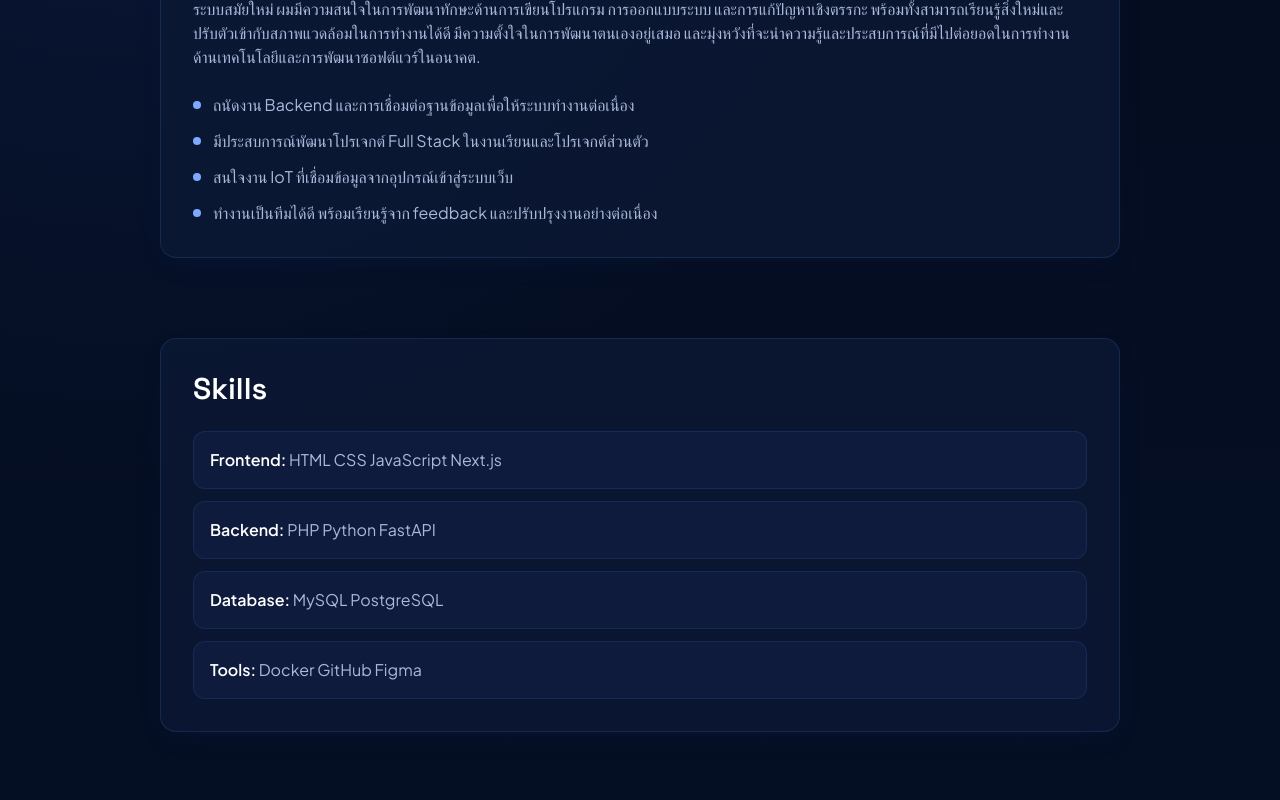
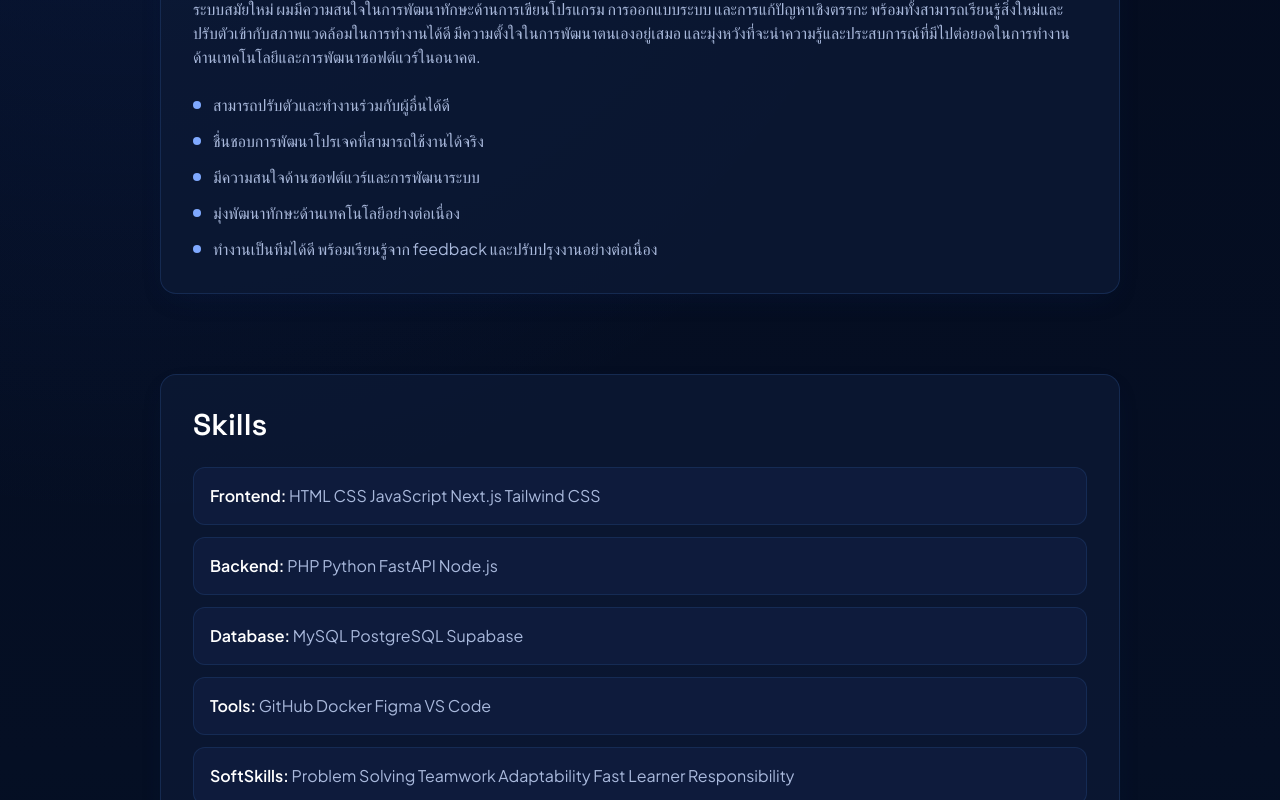
Before and after one commit to Numcha1/portfolio, a Next.js app: page / in a window 1280 px wide. Shown: the part 620-1420 px from the top of the page. Built offline with nearby package versions, Linux system fonts and the light colour scheme; no server answers; the database is empty.

Commit message:
update portfolio

```diff
--- a/src/data/site.ts
+++ b/src/data/site.ts
@@ -26,31 +26,36 @@ export const SOCIAL_LINKS: SocialLink[] = [
 ];
 
 export const ABOUT_POINTS = [
-  "ถนัดงาน Backend และการเชื่อมต่อฐานข้อมูลเพื่อให้ระบบทำงานต่อเนื่อง",
-  "มีประสบการณ์พัฒนาโปรเจกต์ Full Stack ในงานเรียนและโปรเจกต์ส่วนตัว",
-  "สนใจงาน IoT ที่เชื่อมข้อมูลจากอุปกรณ์เข้าสู่ระบบเว็บ",
+  "สามารถปรับตัวและทำงานร่วมกับผู้อื่นได้ดี",
+  "ชื่นชอบการพัฒนาโปรเจคที่สามารถใช้งานได้จริง",
+  "มีความสนใจด้านซอฟต์แวร์และการพัฒนาระบบ",
+  "มุ่งพัฒนาทักษะด้านเทคโนโลยีอย่างต่อเนื่อง",
   "ทำงานเป็นทีมได้ดี พร้อมเรียนรู้จาก feedback และปรับปรุงงานอย่างต่อเนื่อง"
 ];
 
 export const ABOUT_INTRO =
-  "ผมเป็นนักศึกษาสาขาวิศวกรรมคอมพิวเตอร์และเทคโนโลยี IoT ที่มีความสนใจด้านการพัฒนาระบบและซอฟต์แวร์ โดยเฉพาะการพัฒนาเว็บไซต์ ระบบจัดการข้อมูล และ Backend Development ชื่นชอบการเรียนรู้เทคโนโลยีใหม่ ๆ และการนำความรู้มาพัฒนาระบบที่สามารถใช้งานได้จริง มีประสบการณ์ในการพัฒนาโปรเจคทั้งด้านเว็บไซต์ ระบบฐานข้อมูล และระบบจัดการข้อมูลในรูปแบบต่าง ๆ รวมถึงการทำงานร่วมกับเครื่องมือและเทคโนโลยีที่เกี่ยวข้องกับการพัฒนาระบบสมัยใหม่ ผมมีความสนใจในการพัฒนาทักษะด้านการเขียนโปรแกรม การออกแบบระบบ และการแก้ปัญหาเชิงตรรกะ พร้อมทั้งสามารถเรียนรู้สิ่งใหม่และปรับตัวเข้ากับสภาพแวดล้อมในการทำงานได้ดี มีความตั้งใจในการพัฒนาตนเองอยู่เสมอ และมุ่งหวังที่จะนำความรู้และประสบการณ์ที่มีไปต่อยอดในการทำงานด้านเทคโนโลยีและการพัฒนาซอฟต์แวร์ในอนาคต.";
+  "ผมเป็นนักศึกษาสาขาวิศวกรรมคอมพิวเตอร์และเทคโนโลยี IoT ที่มีความสนใจด้านการพัฒนาระบบและซอฟต์แวร์ โดยเฉพาะการพัฒนาเว็บไซต์ ระบบจัดการข้อมูล และ Backend Development ชื่นชอบการเรียนรู้เทคโนโลยีใหม่ๆ และการนำความรู้มาพัฒนาระบบที่สามารถใช้งานได้จริง มีประสบการณ์ในการพัฒนาโปรเจคทั้งด้านเว็บไซต์ ระบบฐานข้อมูล และระบบจัดการข้อมูลในรูปแบบต่าง ๆ รวมถึงการทำงานร่วมกับเครื่องมือและเทคโนโลยีที่เกี่ยวข้องกับการพัฒนาระบบสมัยใหม่ ผมมีความสนใจในการพัฒนาทักษะด้านการเขียนโปรแกรม การออกแบบระบบ และการแก้ปัญหาเชิงตรรกะ พร้อมทั้งสามารถเรียนรู้สิ่งใหม่และปรับตัวเข้ากับสภาพแวดล้อมในการทำงานได้ดี มีความตั้งใจในการพัฒนาตนเองอยู่เสมอ และมุ่งหวังที่จะนำความรู้และประสบการณ์ที่มีไปต่อยอดในการทำงานด้านเทคโนโลยีและการพัฒนาซอฟต์แวร์ในอนาคต.";
 
 export const SKILL_GROUPS: SkillGroup[] = [
   {
     title: "Frontend",
-    skills: ["HTML", "CSS", "JavaScript", "Next.js"]
+    skills: ["HTML", "CSS", "JavaScript", "Next.js", "Tailwind CSS"]
   },
   {
     title: "Backend",
-    skills: ["PHP", "Python", "FastAPI"]
+    skills: ["PHP", "Python", "FastAPI", "Node.js"]
   },
   {
     title: "Database",
-    skills: ["MySQL", "PostgreSQL"]
+    skills: ["MySQL", "PostgreSQL", "Supabase"]
   },
   {
     title: "Tools",
-    skills: ["Docker", "GitHub", "Figma"]
+    skills: ["GitHub", "Docker", "Figma", "VS Code"]
+  },
+  {
+    title: "SoftSkills",
+    skills: ["Problem Solving", "Teamwork", "Adaptability", "Fast Learner", "Responsibility"]
   }
 ];
 
```
Also changed, not shown: 1 other file (tests, documents, lock files or other folders).
